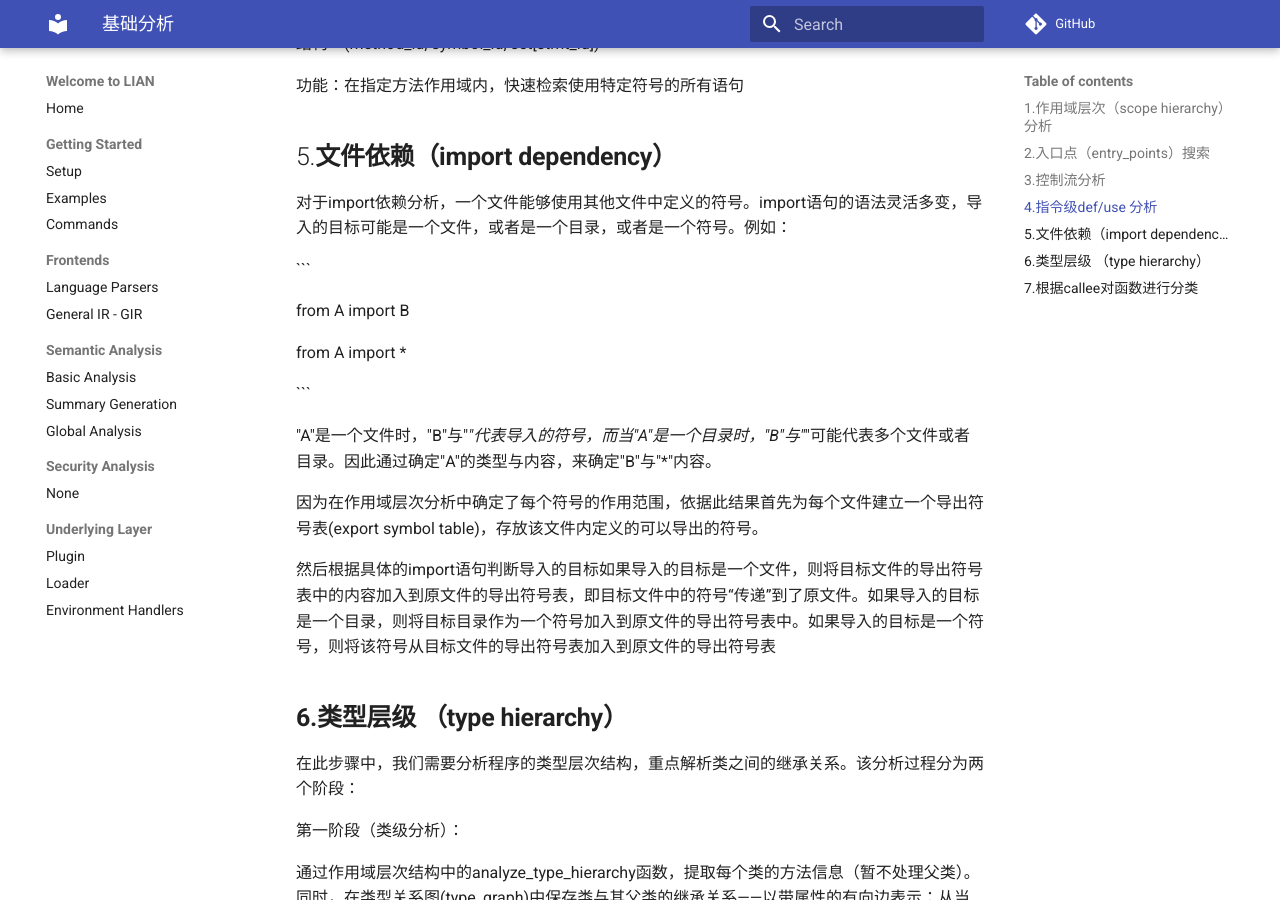
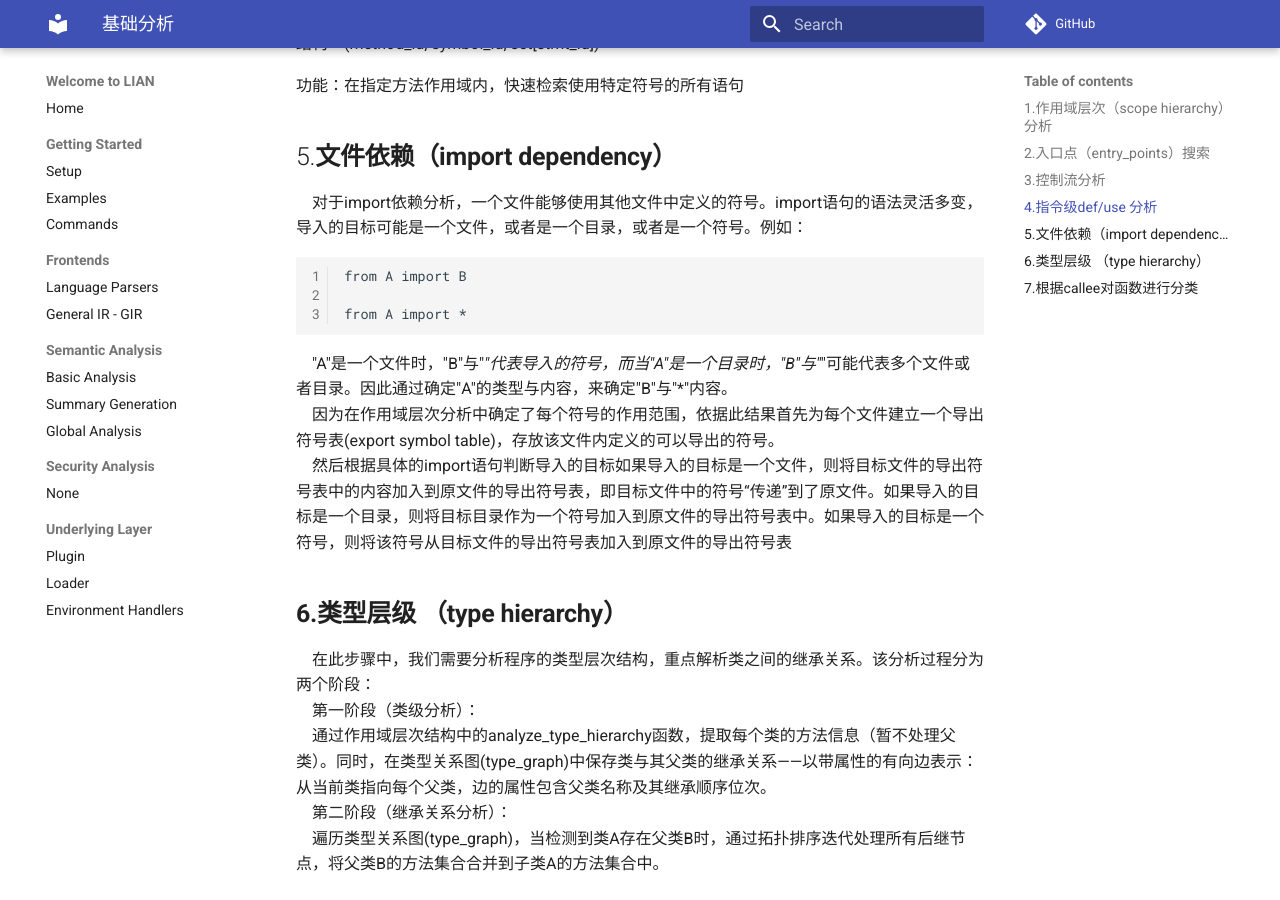
Before and after one commit to yang-guangliang/lian, an MkDocs documentation site: the page built from docs/zh/basic_analysis.md, in a window 1280 px wide and 900 px high, scrolled down 869 px. Built offline with MkDocs 1.6.1 and Material for MkDocs 9.7.7, drawn with Linux system fonts in a browser that asks for light colours; comment, search, counter and statistics services are not loaded.

````diff
--- a/docs/zh/basic_analysis.md
+++ b/docs/zh/basic_analysis.md
@@ -2,17 +2,17 @@
 
 ##             1.**作用域层次（scope hierarchy）分析**
 
-作用域分析用于确定符号(symbol，包括变量、函数、类等等)的作用范围，符号在哪一部分代码中生效。lian会对整个文件的作用域进行探测，捋清文件中各个作用域中包含的符号，并以树形结构存储作用域与符号信息。
+&emsp;作用域分析用于确定符号(symbol，包括变量、函数、类等等)的作用范围，符号在哪一部分代码中生效。lian会对整个文件的作用域进行探测，捋清文件中各个作用域中包含的符号，并以树形结构存储作用域与符号信息。
 
 ##             2.**入口点（entry_points）搜索**
 
-入口点由basic_analysis.py中的find_entry_point()函数确定。可根据实际情况在entry_point.py文件中EntryPointGenerator类的entry_point_rule字段自定义入口函数。
+&emsp;入口点由basic_analysis.py中的find_entry_point()函数确定。可根据实际情况在entry_point.py文件中EntryPointGenerator类的entry_point_rule字段自定义入口函数。
 
 ##             3.**控制流分析**
 
 ##             4.**指令级def/use 分析**
 
-语句定义/使用分析(def/use analysis)用于追踪程序中每个语句的符号（即标识符）定义与引用关系，这一阶段的def/use仅针对单条语句进行流不敏感的分析。根据控制流图的顺序逐条语句进行def/use分析。每分析完一条语句，产生该语句的语义信息(status)，并将def/use的信息存储到symbol_to_defined和symbol_to_used两个表中。两个表作用如下：
+&emsp;语句定义/使用分析(def/use analysis)用于追踪程序中每个语句的符号（即标识符）定义与引用关系，这一阶段的def/use仅针对单条语句进行流不敏感的分析。根据控制流图的顺序逐条语句进行def/use分析。每分析完一条语句，产生该语句的语义信息(status)，并将def/use的信息存储到symbol_to_defined和symbol_to_used两个表中。两个表作用如下：
 
 1 symbol_to_defined映射表：
 
@@ -28,34 +28,28 @@
 
 ##             5.**文件依赖（import dependency）**
 
-对于import依赖分析，一个文件能够使用其他文件中定义的符号。import语句的语法灵活多变，导入的目标可能是一个文件，或者是一个目录，或者是一个符号。例如：
+&emsp;对于import依赖分析，一个文件能够使用其他文件中定义的符号。import语句的语法灵活多变，导入的目标可能是一个文件，或者是一个目录，或者是一个符号。例如：
 
-\```
+```
 
 from A import B
 
 from A import *
 
-\```
+```
 
-"A"是一个文件时，"B"与"*"代表导入的符号，而当"A"是一个目录时，"B"与"*"可能代表多个文件或者目录。因此通过确定"A"的类型与内容，来确定"B"与"*"内容。
-
-因为在作用域层次分析中确定了每个符号的作用范围，依据此结果首先为每个文件建立一个导出符号表(export symbol table)，存放该文件内定义的可以导出的符号。
-
-然后根据具体的import语句判断导入的目标如果导入的目标是一个文件，则将目标文件的导出符号表中的内容加入到原文件的导出符号表，即目标文件中的符号“传递”到了原文件。如果导入的目标是一个目录，则将目标目录作为一个符号加入到原文件的导出符号表中。如果导入的目标是一个符号，则将该符号从目标文件的导出符号表加入到原文件的导出符号表
+&emsp;"A"是一个文件时，"B"与"*"代表导入的符号，而当"A"是一个目录时，"B"与"*"可能代表多个文件或者目录。因此通过确定"A"的类型与内容，来确定"B"与"*"内容。<br>
+&emsp;因为在作用域层次分析中确定了每个符号的作用范围，依据此结果首先为每个文件建立一个导出符号表(export symbol table)，存放该文件内定义的可以导出的符号。<br>
+&emsp;然后根据具体的import语句判断导入的目标如果导入的目标是一个文件，则将目标文件的导出符号表中的内容加入到原文件的导出符号表，即目标文件中的符号“传递”到了原文件。如果导入的目标是一个目录，则将目标目录作为一个符号加入到原文件的导出符号表中。如果导入的目标是一个符号，则将该符号从目标文件的导出符号表加入到原文件的导出符号表
 
 ## **6.类型层级 （type hierarchy）**
 
-在此步骤中，我们需要分析程序的类型层次结构，重点解析类之间的继承关系。该分析过程分为两个阶段：
-
-第一阶段（类级分析）：
-
-通过作用域层次结构中的analyze_type_hierarchy函数，提取每个类的方法信息（暂不处理父类）。同时，在类型关系图(type_graph)中保存类与其父类的继承关系——以带属性的有向边表示：从当前类指向每个父类，边的属性包含父类名称及其继承顺序位次。
-
-第二阶段（继承关系分析）：
-
-遍历类型关系图(type_graph)，当检测到类A存在父类B时，通过拓扑排序迭代处理所有后继节点，将父类B的方法集合合并到子类A的方法集合中。
+&emsp;在此步骤中，我们需要分析程序的类型层次结构，重点解析类之间的继承关系。该分析过程分为两个阶段：<br>
+&emsp;第一阶段（类级分析）：<br>
+&emsp;通过作用域层次结构中的analyze_type_hierarchy函数，提取每个类的方法信息（暂不处理父类）。同时，在类型关系图(type_graph)中保存类与其父类的继承关系——以带属性的有向边表示：从当前类指向每个父类，边的属性包含父类名称及其继承顺序位次。<br>
+&emsp;第二阶段（继承关系分析）：<br>
+&emsp;遍历类型关系图(type_graph)，当检测到类A存在父类B时，通过拓扑排序迭代处理所有后继节点，将父类B的方法集合合并到子类A的方法集合中。<br>
 
 ## **7.根据callee对函数进行分类**
 
-基础分析的最后一步便是对函数进行分类，在后续的分析中，将会以函数为基本单位进行分析，如果一个函数中存在对其他函数的调用，则需要先分析被调用函数，得到结果，再将该结果应用到调用者函数。需要把函数分成no_callees，only_direct_callees，mixed_direct_callees，only_dynamic_callees四类。以便后续第二阶段分析能够以正确的顺序分析函数。
+&emsp;基础分析的最后一步便是对函数进行分类，在后续的分析中，将会以函数为基本单位进行分析，如果一个函数中存在对其他函数的调用，则需要先分析被调用函数，得到结果，再将该结果应用到调用者函数。需要把函数分成no_callees，only_direct_callees，mixed_direct_callees，only_dynamic_callees四类。以便后续第二阶段分析能够以正确的顺序分析函数。
````
